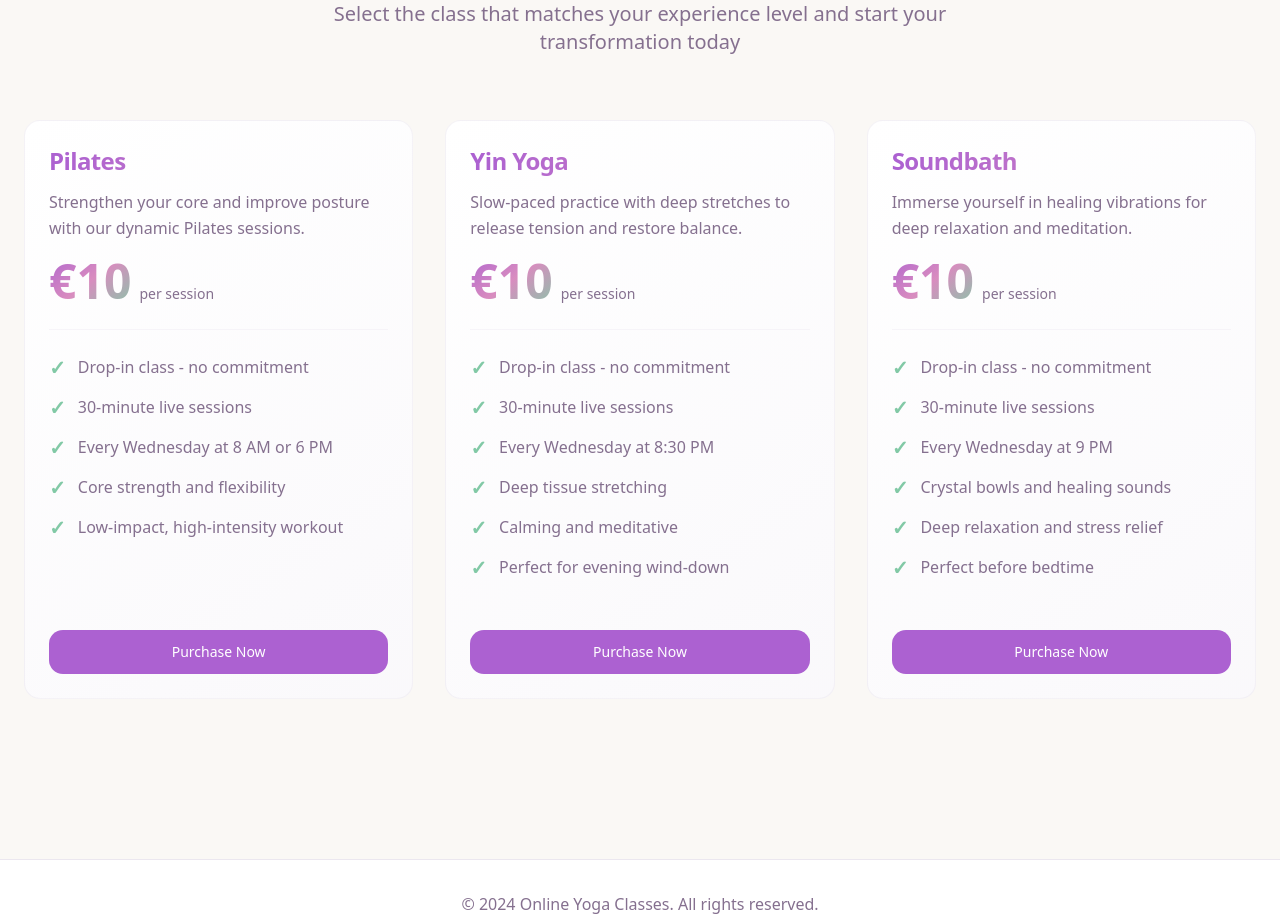
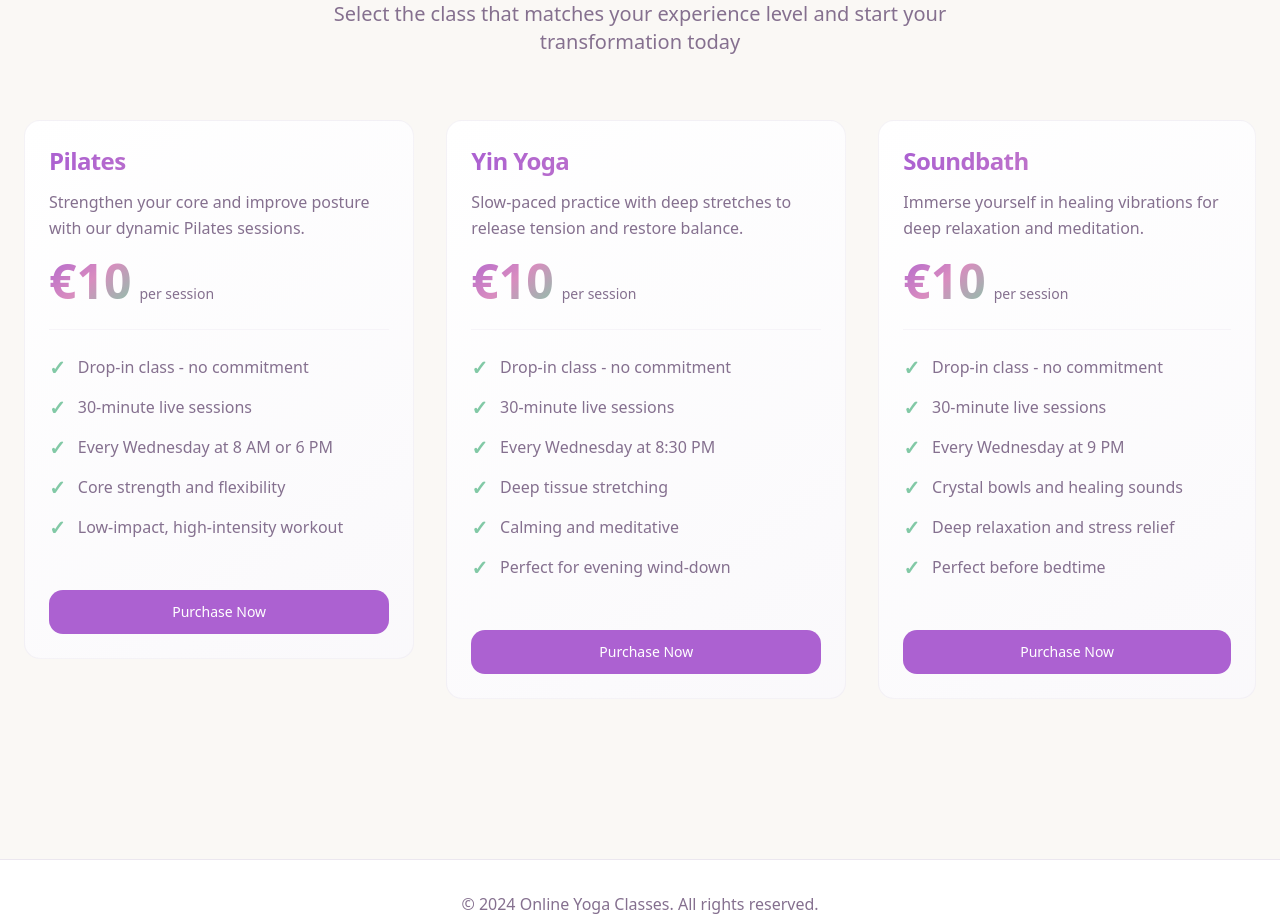
Before and after one commit to Lovable-projects-yoga/project-nexus-vibe2, a React (Vite) app: page / in a window 1280 px wide. Shown: the part 880-1797 px from the top of the page. Built offline with nearby package versions, Linux system fonts and the light colour scheme; the HTML template or start-up script is replaced by a standard one.

Commit message:
Fix: Place class descriptions horizontally

```diff
--- a/src/pages/Index.tsx
+++ b/src/pages/Index.tsx
@@ -59,7 +59,7 @@ const Index = () => {
             </p>
           </div>
 
-          <div className="grid grid-cols-1 lg:grid-cols-3 gap-8">
+          <div className="flex flex-row gap-8 overflow-x-auto">
             {yogaClasses.map((yogaClass, index) => (
               <ClassCard key={index} {...yogaClass} />
             ))}
```
